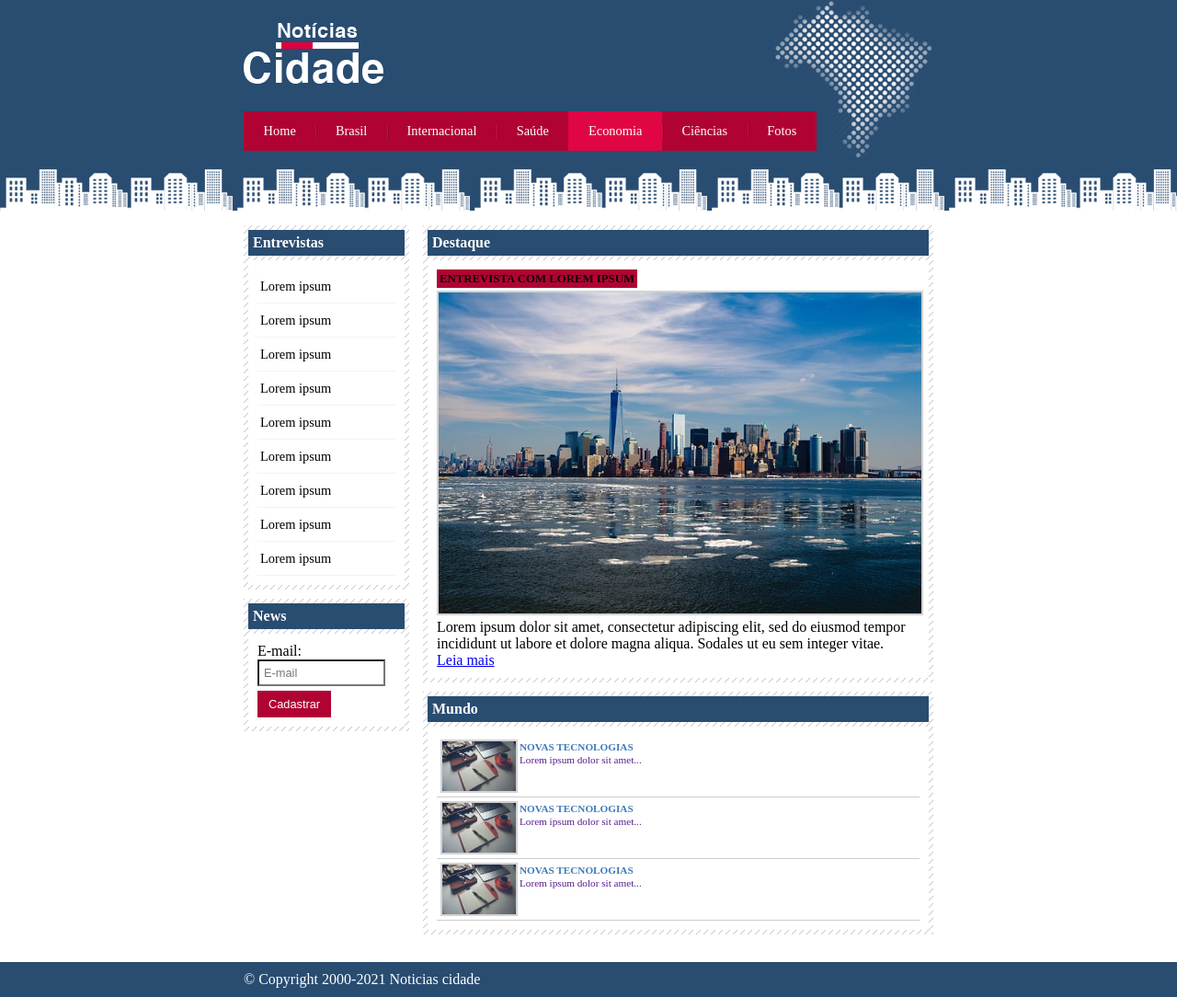
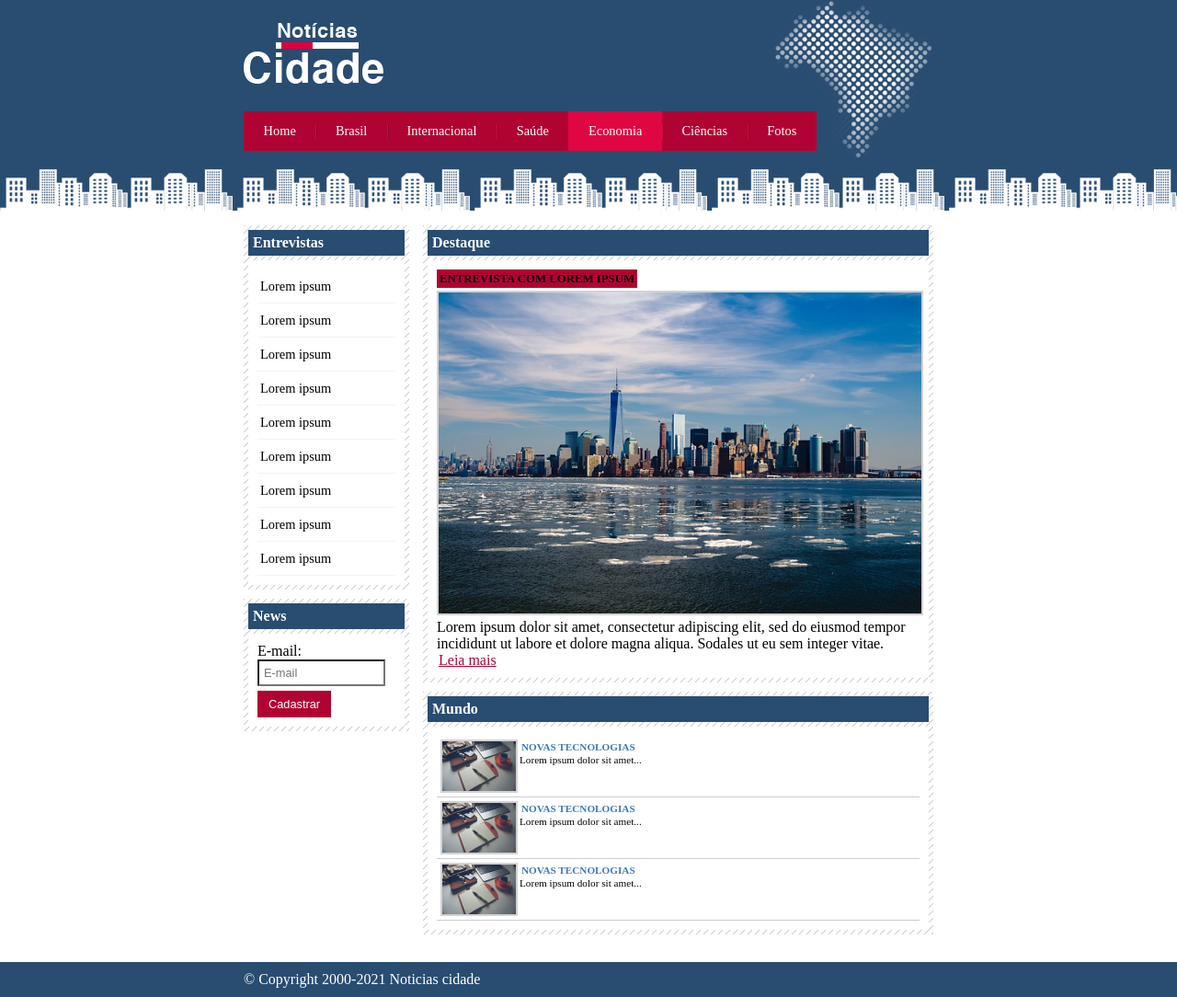
Before and after one commit to Jasmim-mii/Site_noticias, a plain HTML site: page economia.html in a window 1280 px wide. Shown: the whole page at 92% size. Drawn offline with Linux system fonts and the light colour scheme.

Commit message:
corrigindo_erros

```diff
--- a/css/style.css
+++ b/css/style.css
@@ -139,10 +139,6 @@
     margin-top: 5px;
     border: 2px solid #d2d2d2;
 }
-img.imagem_conteudo{
-    margin-right: 10px;
-    float: left;
-}
 .destaque h3 {
     background: #b10333;
     color: #fff;
@@ -150,6 +146,13 @@
 .entrevista h3 {
     background: #b10333;
     color: #0a0907;
+}
+a:link, a:visited{
+    color: #b10333;
+    padding:2px;
+}
+a:hover {
+    color: #b10333;
 }
  h3 {
     text-transform: uppercase;
@@ -176,6 +179,7 @@
 }
 #lista-noticias li a p {
     font-size: 0.7em;
+    color: #000;
 }
 #lista-noticias li:hover {
     background: #eee;
--- a/economia.html
+++ b/economia.html
@@ -37,19 +37,19 @@
                         <div class="caixa-conteudo">
                             <ul id="lista-noticias">
                                 <li>
-                                    <a href=""><img src="img/tecnologia.jpg" width="80px">
+                                    <a href="#"><img src="img/tecnologia.jpg" width="80px">
                                         <h3>Novas Tecnologias</h3>
                                         <p> Lorem ipsum dolor sit amet...</p>
                                     </a>
                                 </li>
                                 <li>
-                                    <a href=""><img src="img/tecnologia.jpg" width="80px">
+                                    <a href="#"><img src="img/tecnologia.jpg" width="80px">
                                         <h3>Novas Tecnologias</h3>
                                         <p> Lorem ipsum dolor sit amet...</p>
                                     </a>
                                 </li>
                                 <li>
-                                    <a href=""><img src="img/tecnologia.jpg" width="80px">
+                                    <a href="#"><img src="img/tecnologia.jpg" width="80px">
                                         <h3>Novas Tecnologias</h3>
                                         <p> Lorem ipsum dolor sit amet...</p>
                                     </a>
```
Also changed, not shown: ciencias.html (+1 -1 lines), fotos.html (+2 -0 lines), nova_legislacao.html (+1 -2 lines).
